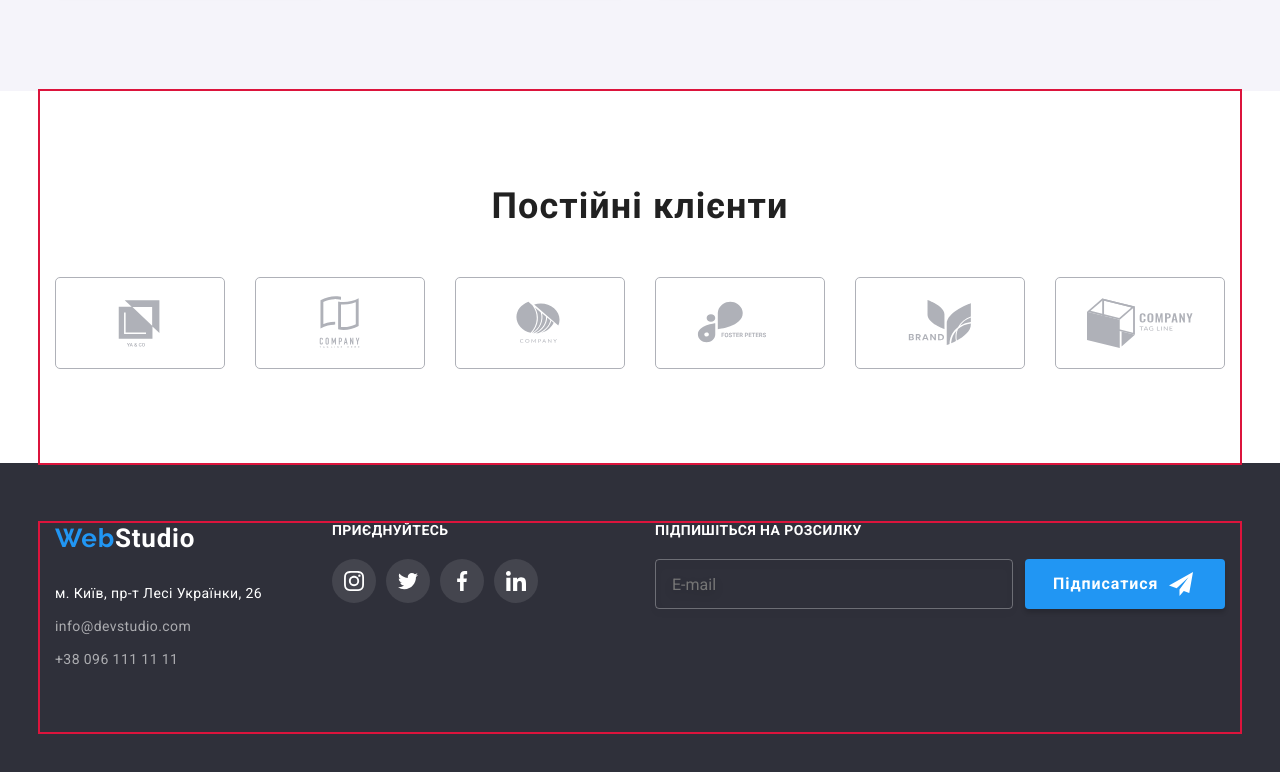
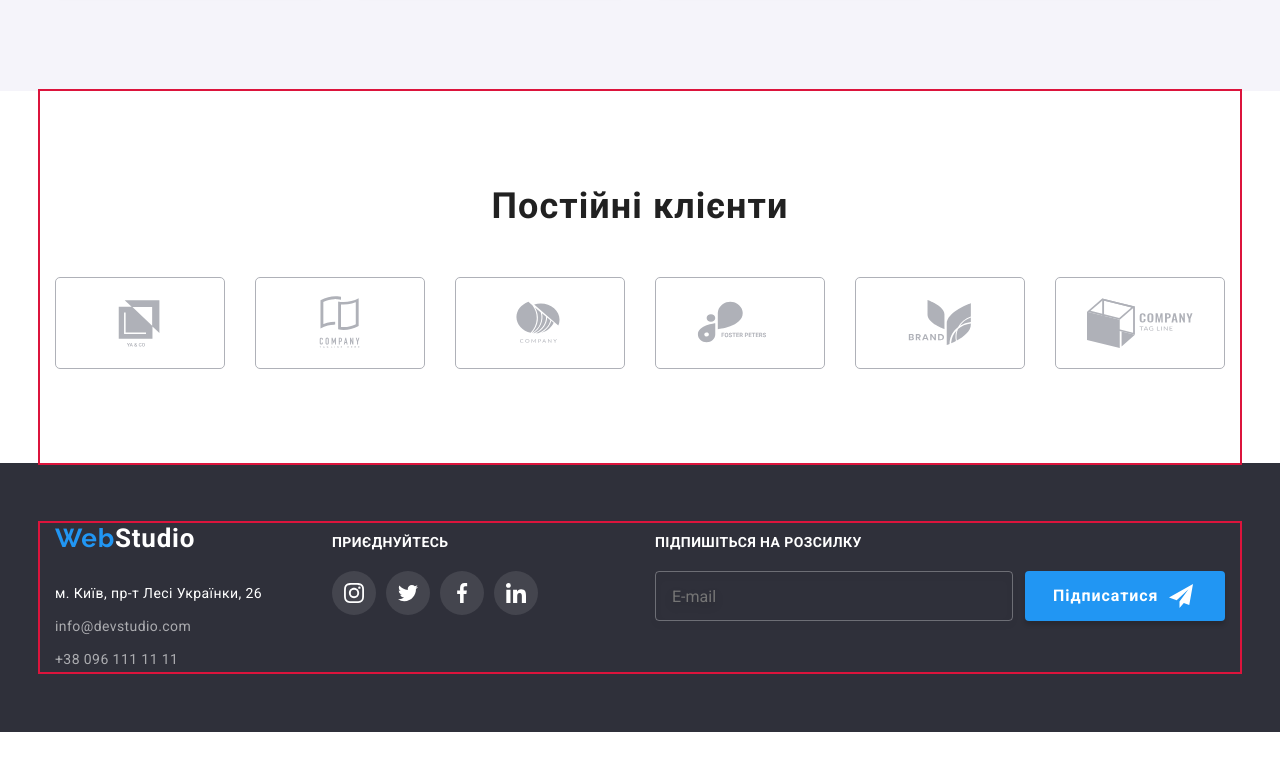
Before and after one commit to InnaVit/-goit-markup-hw-08, a plain HTML site: page index.html in a window 1280 px wide. Shown: the part 2238-3010 px from the top of the page. After the commit the page ends 2970 px from the top, so only its background shows below. Drawn offline with nearby package versions, Linux system fonts and the light colour scheme.

Commit message:
FinalCom

```diff
--- a/sass/layouts/_footer.scss
+++ b/sass/layouts/_footer.scss
@@ -17,7 +17,7 @@
     @include desktop {
         display: flex;
         justify-content: space-between;
-
+        align-items: baseline;
     }
 
 }
@@ -211,6 +211,8 @@
 
     @include desktop {
         display: flex;
+        align-items: baseline;
+        margin-bottom: 0;
 
     }
 }
```
Also changed, not shown: css/main.css, css/main.min.css, 2 other files.
